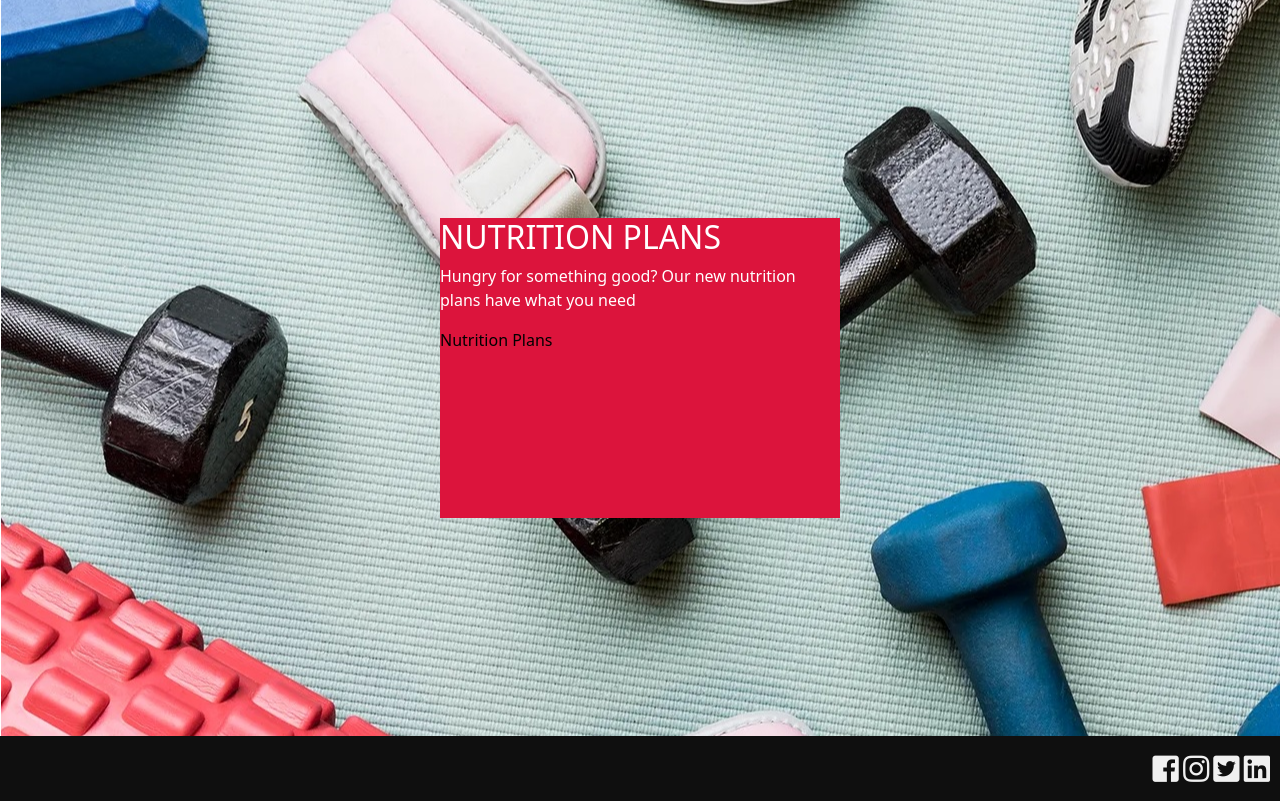
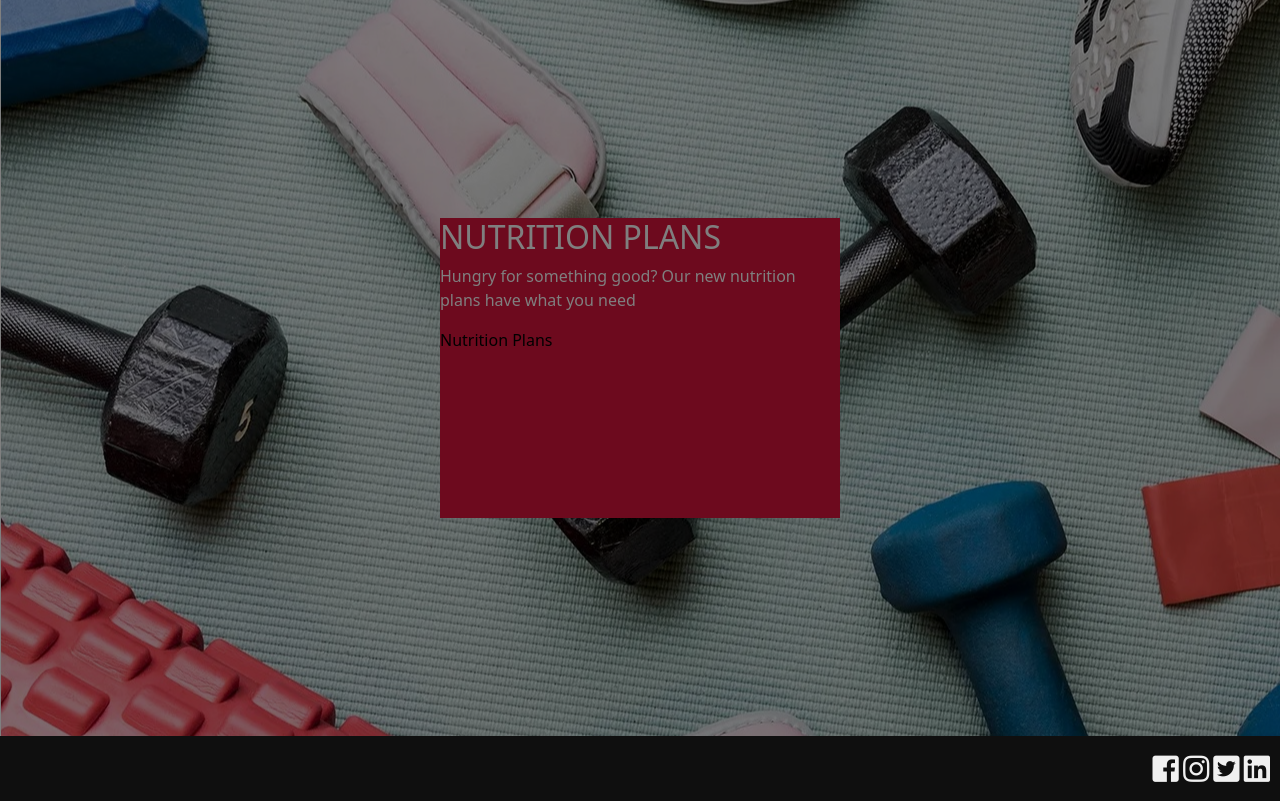
Before and after one commit to Code-Institute-Submissions/sgalway2086-MilestoneIV, a Django app: page / in a window 1280 px wide. Shown: the part 64-865 px from the top of the page. Run offline with Django 3.2, Linux system fonts and the light colour scheme; some libraries are stand-ins or nearby versions.

Commit message:
add layout change to home

```diff
--- a/home/templates/home/index.html
+++ b/home/templates/home/index.html
@@ -29,4 +29,6 @@
         </div>
     </div>
 </div>
+<div id = "overlay">
+</div>
 {% endblock %}
--- a/static/css/base.css
+++ b/static/css/base.css
@@ -243,7 +243,17 @@ footer{
 }
 
 .allauth-base-wrap{
-    min-height: calc(100% - 130px);
+    height: calc(100% - 130px);
+}
+
+#overlay{
+    height: calc(100% - 64px);
+    width: 100%;
+    position: absolute;
+    left: 0px;
+    top: 64px;
+    background-color: rgba(0,0,0,0.5);
+    z-index: 800;
 }
 
 
```
